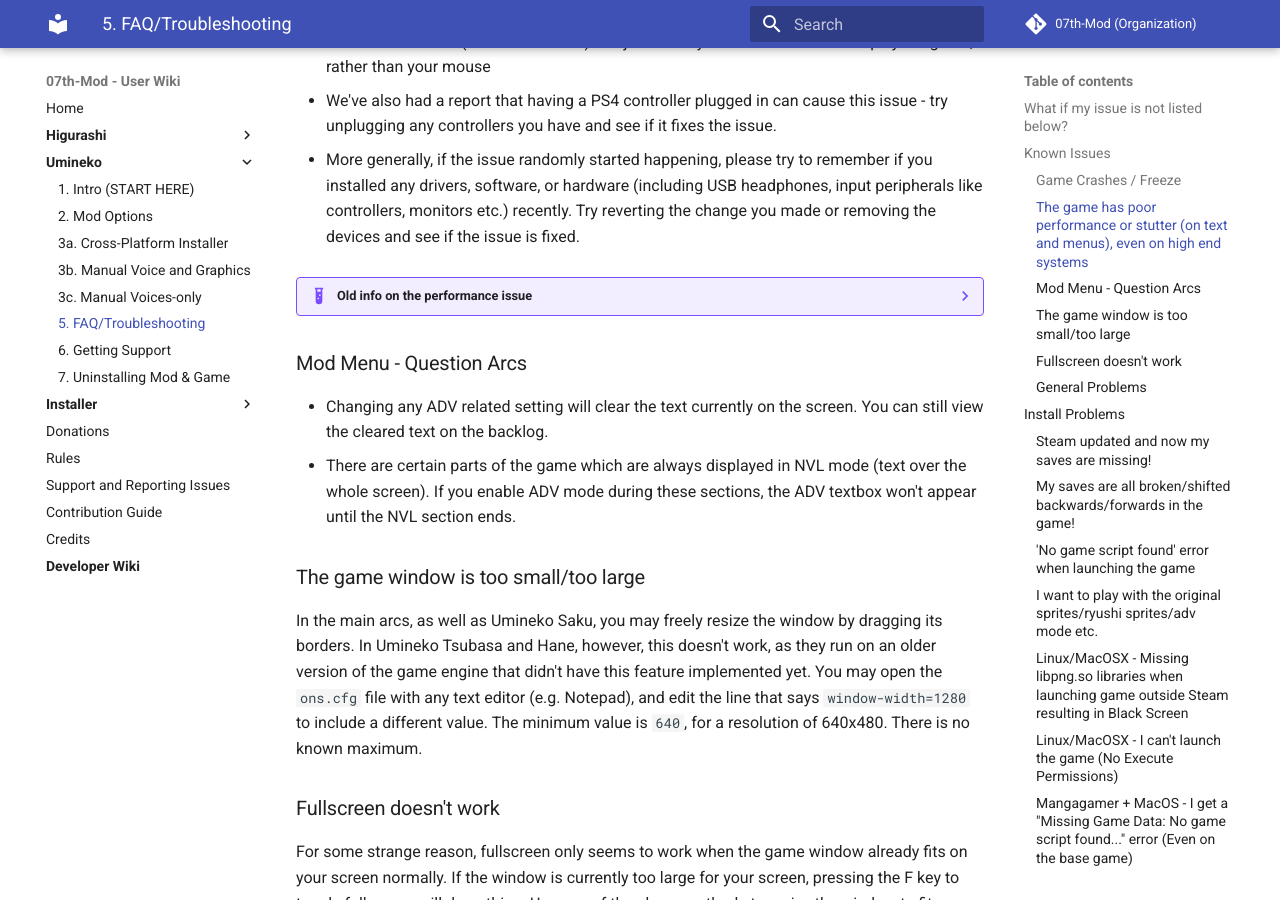
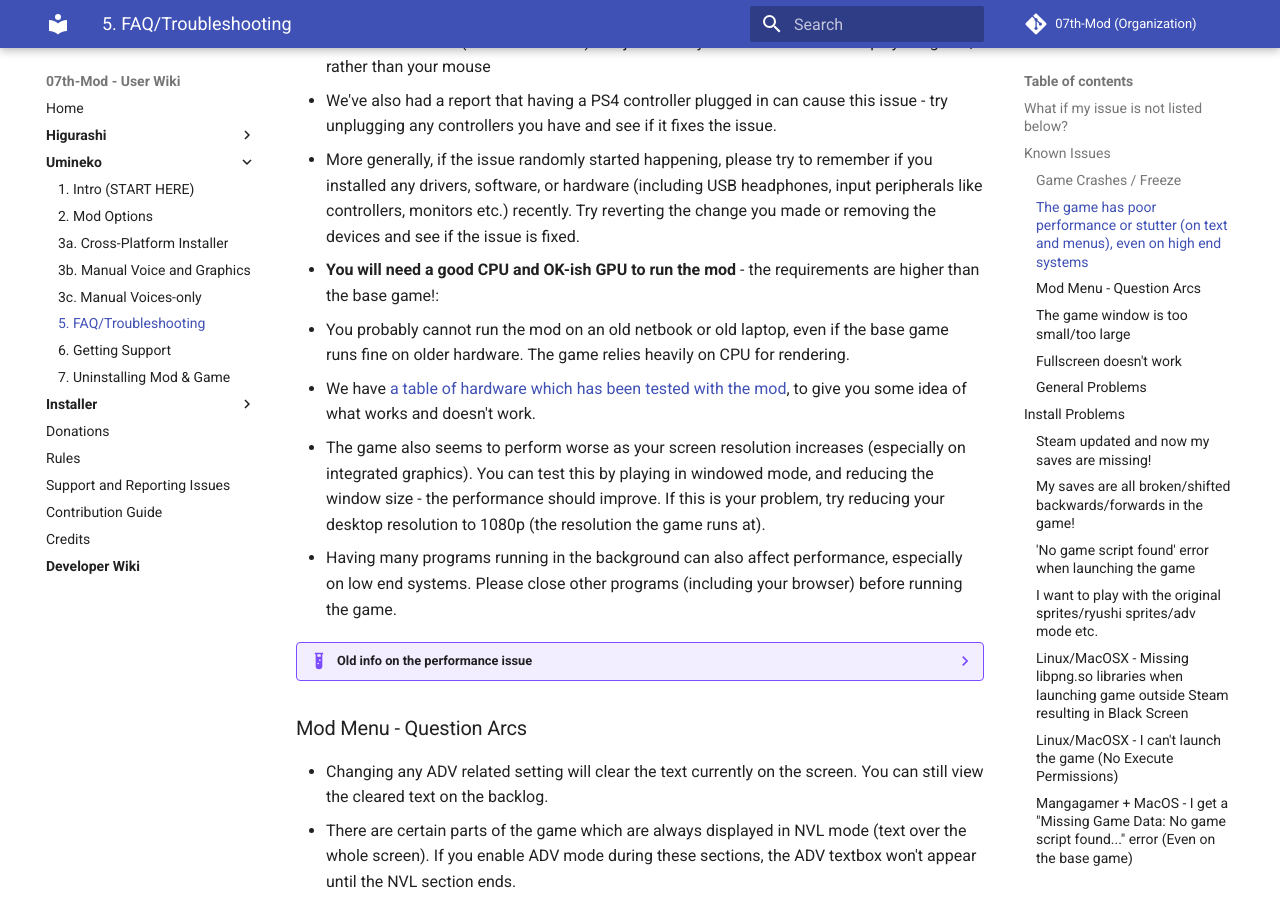
Before and after one commit to 07th-mod/wiki, an MkDocs documentation site: the page built from docs/Umineko/Umineko-Part-0-TroubleShooting-and-FAQ.md, in a window 1280 px wide and 900 px high, scrolled down 1218 px. Built offline with MkDocs 1.6.1 and Material for MkDocs 9.7.7, drawn with Linux system fonts in a browser that asks for light colours.

Commit message:
Update Umineko performance issues FAQ

```diff
--- a/docs/Umineko/Umineko-Part-0-TroubleShooting-and-FAQ.md
+++ b/docs/Umineko/Umineko-Part-0-TroubleShooting-and-FAQ.md
@@ -39,6 +39,12 @@
 - We've also had a report that having a PS4 controller plugged in can cause this issue - try unplugging any controllers you have and see if it fixes the issue.
 
 - More generally, if the issue randomly started happening, please try to remember if you installed any drivers, software, or hardware (including USB headphones, input peripherals like controllers, monitors etc.) recently. Try reverting the change you made or removing the devices and see if the issue is fixed.
+
+- **You will need a good CPU and OK-ish GPU to run the mod** - the requirements are higher than the base game!:
+  - You probably cannot run the mod on an old netbook or old laptop, even if the base game runs fine on older hardware. The game relies heavily on CPU for rendering.
+  - We have [a table of hardware which has been tested with the mod](https://docs.google.com/spreadsheets/d/14LnB5Q0R3_X3ZgXDcbASIJbrIGzU3gXWB-kxBkC1YTM/edit?usp=sharing), to give you some idea of what works and doesn't work.
+  - The game also seems to perform worse as your screen resolution increases (especially on integrated graphics). You can test this by playing in windowed mode, and reducing the window size - the performance should improve. If this is your problem, try reducing your desktop resolution to 1080p (the resolution the game runs at).
+  - Having many programs running in the background can also affect performance, especially on low end systems. Please close other programs (including your browser) before running the game.
 
 ??? example "Old info on the performance issue"
     We're currently investigating some reports of poor performance, especially on the Umineko Answer arcs.
```
